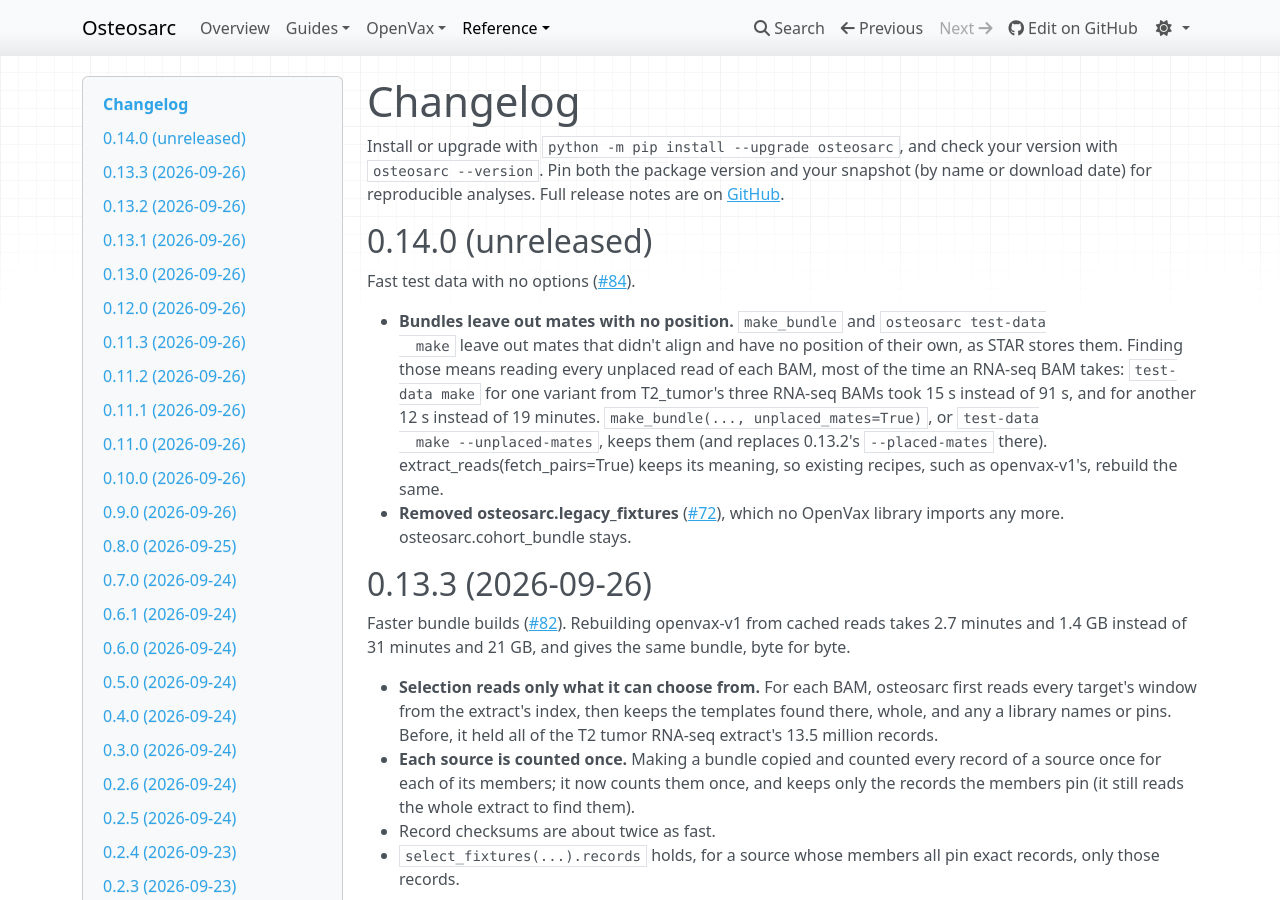
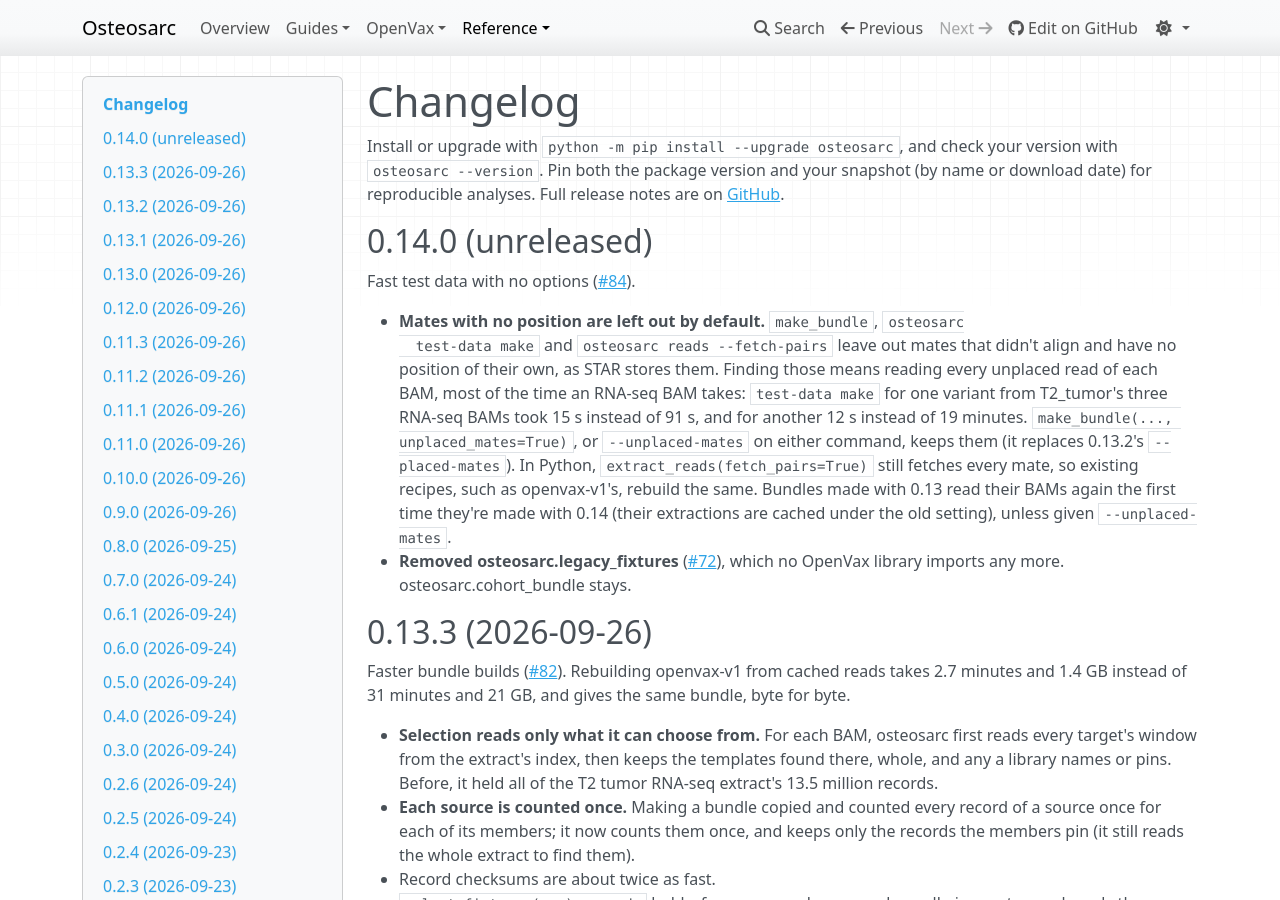
Before and after one commit to iskandr/osteosarc, an MkDocs documentation site: the page built from docs/changelog.md, in a window 1280 px wide and 900 px high. Built offline with MkDocs 1.6.1, drawn with Linux system fonts in a browser that asks for light colours; nearby versions of some CDN libraries.

Commit message:
Address review of #85: one flag both ways, cohort tests kept, explicit specs
- osteosarc reads --fetch-pairs leaves out mates with no position too, and
  --unplaced-mates keeps them on both commands (reads' --placed-mates goes).
- The cohort_bundle tests, deleted with legacy_fixtures' file, are back in
  tests/test_cohort_bundle.py.
- --recipe with --unplaced-mates is an error: the recipe says how BAMs are read.
- bundle_spec always writes unplaced_mates; the private helpers take it.
- The toy RNA-seq BAM has a read whose mate has no position: default bundles
  leave the mate out, unplaced_mates=True keeps it.
- Docs: a kept template keeps its records that were read; the module
  docstring and command-line table say so; the changelog says 0.13 bundles
  read their BAMs again once.

Claude-Session: https://claude.ai/code/session_01CcNHdiWgNhPGLmd4kDvG9G

```diff
--- a/docs/changelog.md
+++ b/docs/changelog.md
@@ -9,14 +9,18 @@ snapshot (by name or download date) for reproducible analyses. Full release note
 
 Fast test data with no options ([#84](https://github.com/iskandr/osteosarc/issues/84)).
 
-- **Bundles leave out mates with no position.** `make_bundle` and `osteosarc test-data
-  make` leave out mates that didn't align and have no position of their own, as STAR
-  stores them. Finding those means reading every unplaced read of each BAM, most of
-  the time an RNA-seq BAM takes: `test-data make` for one variant from T2_tumor's three
-  RNA-seq BAMs took 15 s instead of 91 s, and for another 12 s instead of 19 minutes. `make_bundle(..., unplaced_mates=True)`, or `test-data
-  make --unplaced-mates`, keeps them (and replaces 0.13.2's `--placed-mates` there).
-  extract_reads(fetch_pairs=True) keeps its meaning, so existing recipes, such as
-  openvax-v1's, rebuild the same.
+- **Mates with no position are left out by default.** `make_bundle`, `osteosarc
+  test-data make` and `osteosarc reads --fetch-pairs` leave out mates that didn't
+  align and have no position of their own, as STAR stores them. Finding those means
+  reading every unplaced read of each BAM, most of the time an RNA-seq BAM takes:
+  `test-data make` for one variant from T2_tumor's three RNA-seq BAMs took 15 s
+  instead of 91 s, and for another 12 s instead of 19 minutes.
+  `make_bundle(..., unplaced_mates=True)`, or `--unplaced-mates` on either command,
+  keeps them (it replaces 0.13.2's `--placed-mates`). In Python,
+  `extract_reads(fetch_pairs=True)` still fetches every mate, so existing recipes,
+  such as openvax-v1's, rebuild the same. Bundles made with 0.13 read their BAMs
+  again the first time they're made with 0.14 (their extractions are cached under
+  the old setting), unless given `--unplaced-mates`.
 - **Removed osteosarc.legacy_fixtures** ([#72](https://github.com/iskandr/osteosarc/issues/72)),
   which no OpenVax library imports any more. osteosarc.cohort_bundle stays.
 
```
Also changed, not shown: docs/command-line.md (+2 -2 lines), docs/reads.md (+10 -9 lines), docs/test-data.md (+2 -1 lines), 5 other files.
